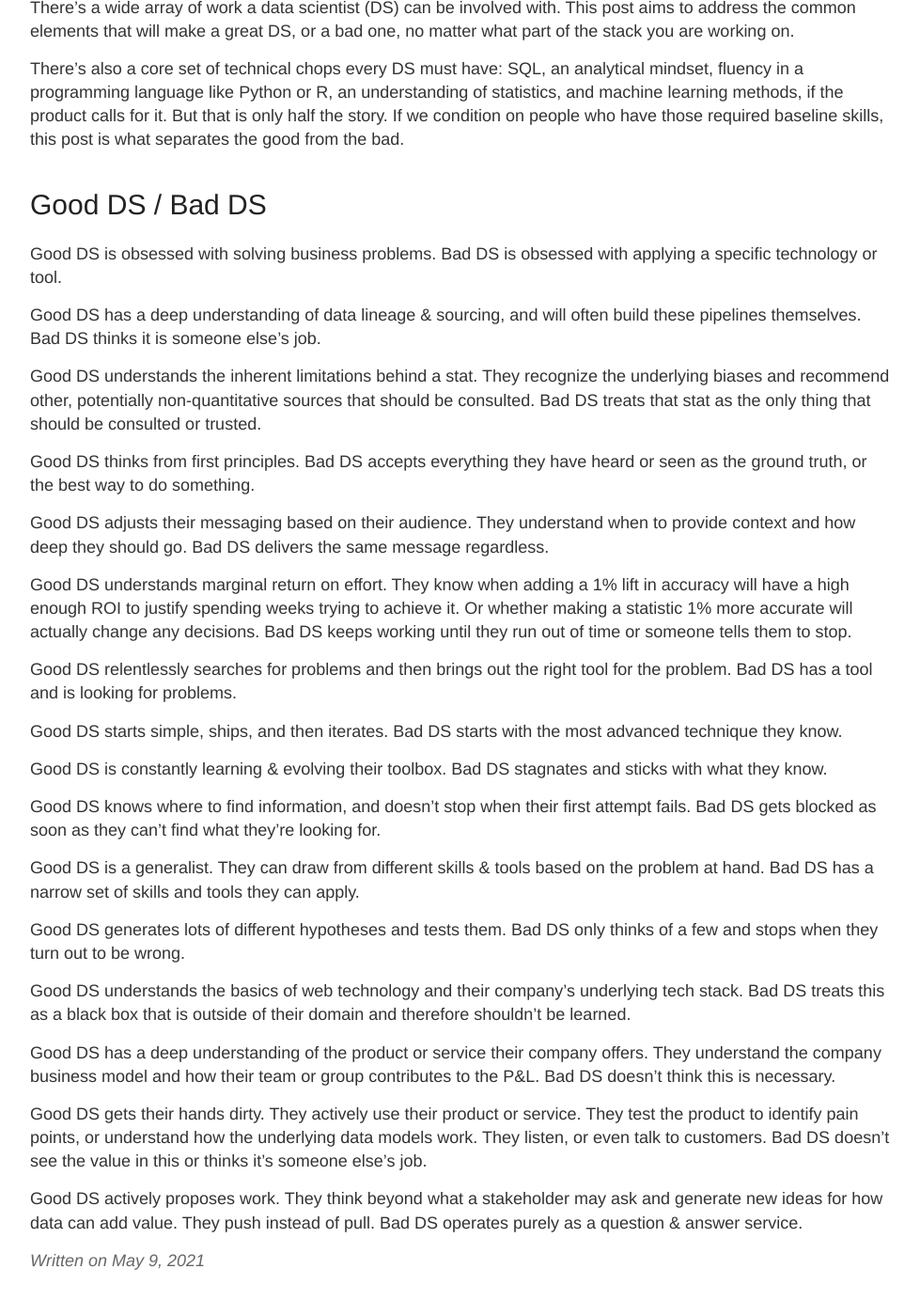
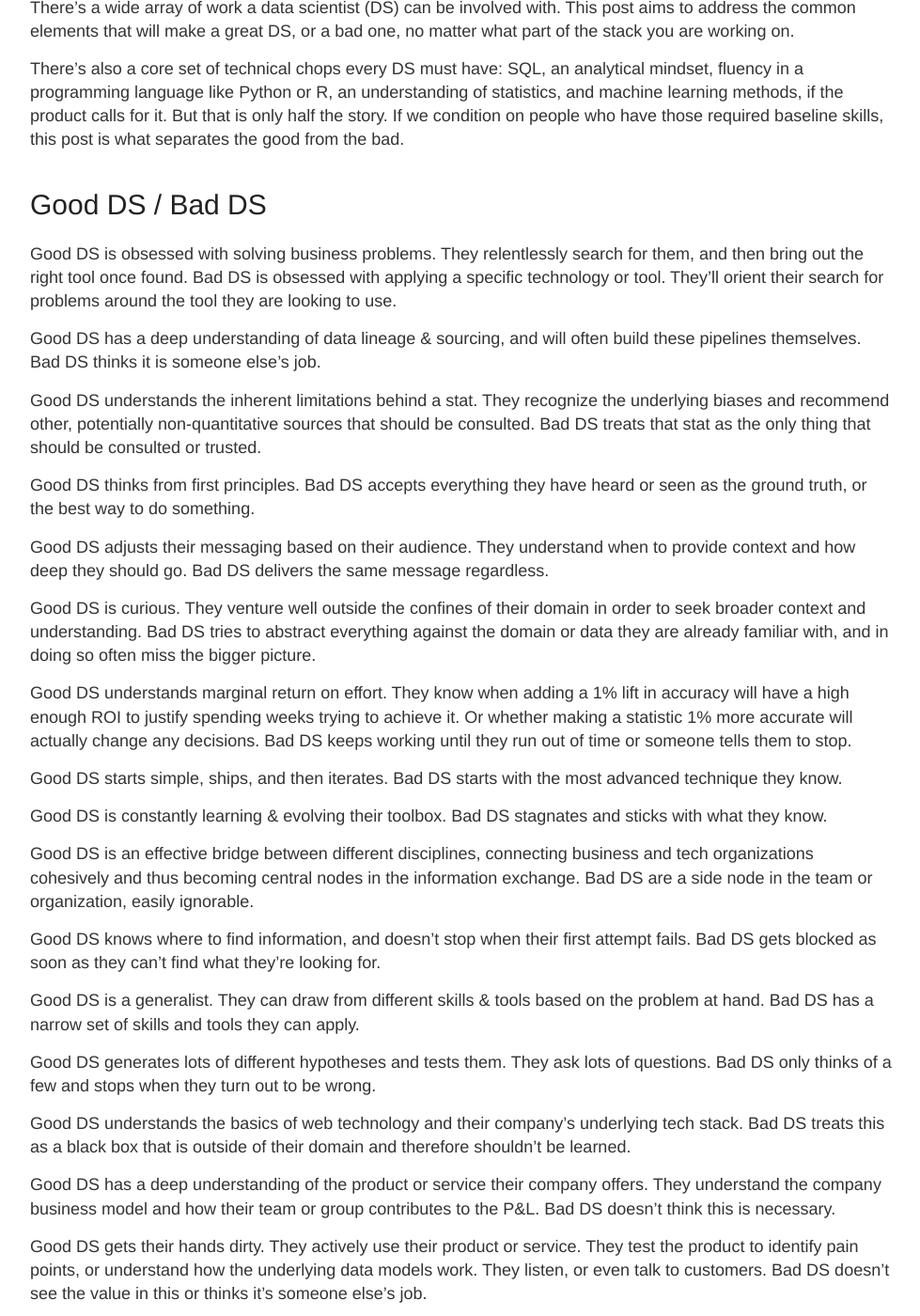
Before and after one commit to ian-whitestone/ian-whitestone.github.io, a Jekyll site: the page built from _posts/2021-05-09-good-ds-bad-ds.md, in a window 1280 px wide and 1400 px high, scrolled down 480 px. Shown: the whole window at 94% size, without its empty margins (148-1127 px from the left). Built offline with Jekyll 4.4.1, drawn with Linux system fonts in a browser that asks for light colours; some of the changed text lies outside the part shown.

Commit message:
Add javier's feedback

```diff
--- a/_posts/2021-05-09-good-ds-bad-ds.md
+++ b/_posts/2021-05-09-good-ds-bad-ds.md
@@ -20,7 +20,7 @@ There's also a core set of technical chops every DS must have: SQL, an analytica
 
 # Good DS / Bad DS
 
-Good DS is obsessed with solving business problems. Bad DS is obsessed with applying a specific technology or tool.
+Good DS is obsessed with solving business problems. They relentlessly search for them, and then bring out the right tool once found. Bad DS is obsessed with applying a specific technology or tool. They'll orient their search for problems around the tool they are looking to use.
 
 Good DS has a deep understanding of data lineage & sourcing, and will often build these pipelines themselves. Bad DS thinks it is someone else's job.
 
@@ -30,19 +30,21 @@ Good DS thinks from first principles. Bad DS accepts everything they have heard
 
 Good DS adjusts their messaging based on their audience. They understand when to provide context and how deep they should go. Bad DS delivers the same message regardless.
 
+Good DS is curious. They venture well outside the confines of their domain in order to seek broader context and understanding. Bad DS tries to abstract everything against the domain or data they are already familiar with, and in doing so often miss the bigger picture.
+
 Good DS understands marginal return on effort. They know when adding a 1% lift in accuracy will have a high enough ROI to justify spending weeks trying to achieve it. Or whether making a statistic 1% more accurate will actually change any decisions. Bad DS keeps working until they run out of time or someone tells them to stop.
-
-Good DS relentlessly searches for problems and then brings out the right tool for the problem. Bad DS has a tool and is looking for problems.
 
 Good DS starts simple, ships, and then iterates. Bad DS starts with the most advanced technique they know.
 
 Good DS is constantly learning & evolving their toolbox. Bad DS stagnates and sticks with what they know.
 
+Good DS is an effective bridge between different disciplines, connecting business and tech organizations cohesively and thus becoming central nodes in the information exchange. Bad DS are a side node in the team or organization, easily ignorable.
+
 Good DS knows where to find information, and doesn't stop when their first attempt fails. Bad DS gets blocked as soon as they can't find what they're looking for.
 
 Good DS is a generalist. They can draw from different skills & tools based on the problem at hand. Bad DS has a narrow set of skills and tools they can apply.
 
-Good DS generates lots of different hypotheses and tests them. Bad DS only thinks of a few and stops when they turn out to be wrong.
+Good DS generates lots of different hypotheses and tests them. They ask lots of questions. Bad DS only thinks of a few and stops when they turn out to be wrong.
 
 Good DS understands the basics of web technology and their company's underlying tech stack. Bad DS treats this as a black box that is outside of their domain and therefore shouldn't be learned.
 
@@ -51,3 +53,9 @@ Good DS has a deep understanding of the product or service their company offers.
 Good DS gets their hands dirty. They actively use their product or service. They test the product to identify pain points, or understand how the underlying data models work. They listen, or even talk to customers. Bad DS doesn't see the value in this or thinks it's someone else's job.
 
 Good DS actively proposes work. They think beyond what a stakeholder may ask and generate new ideas for how data can add value. They push instead of pull. Bad DS operates purely as a question & answer service.
+
+<br>
+<br>
+<hr>
+
+Thanks to [@javier](https://twitter.com/infrahumano) for providing valuable feedback & suggestions.
```
